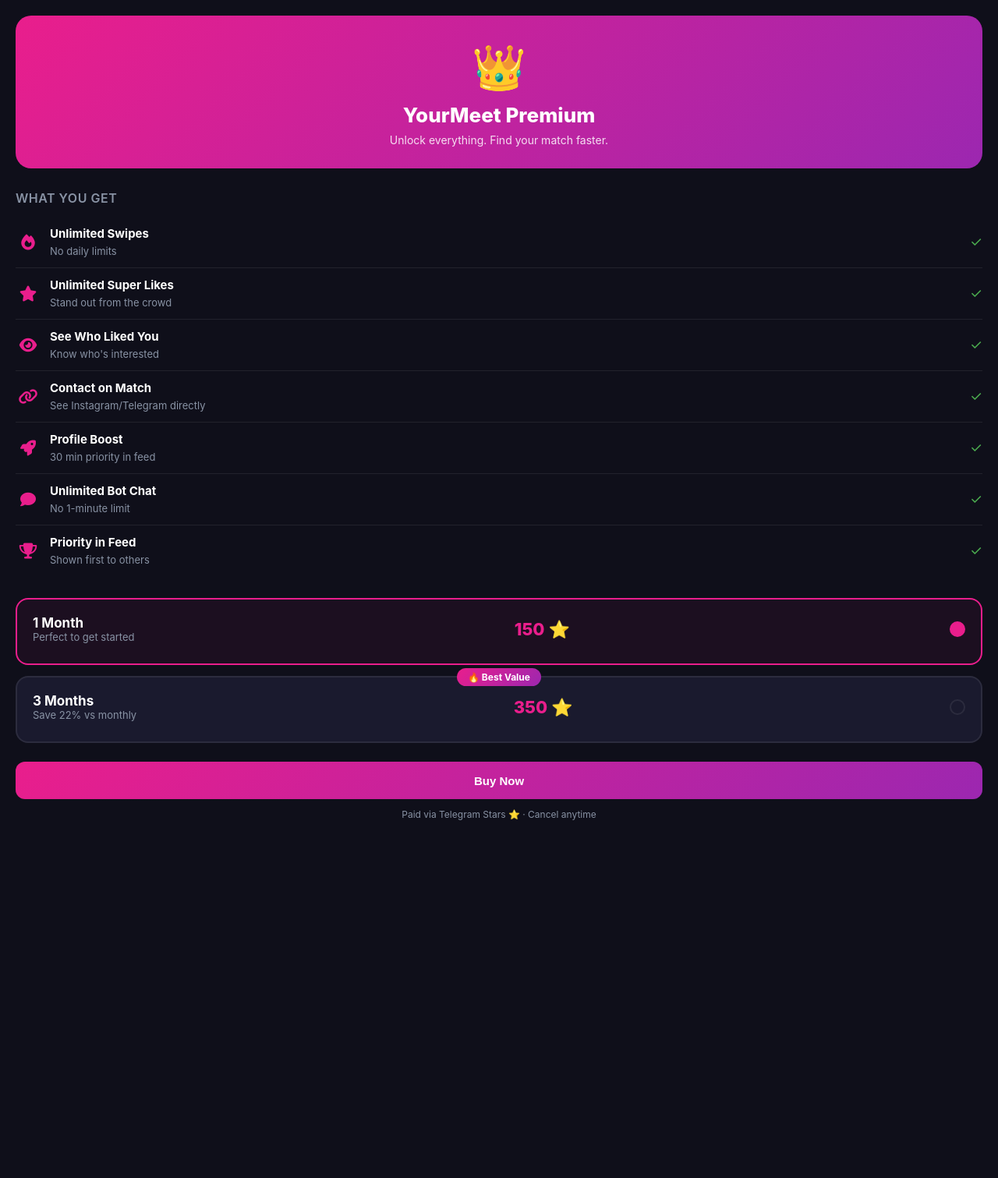
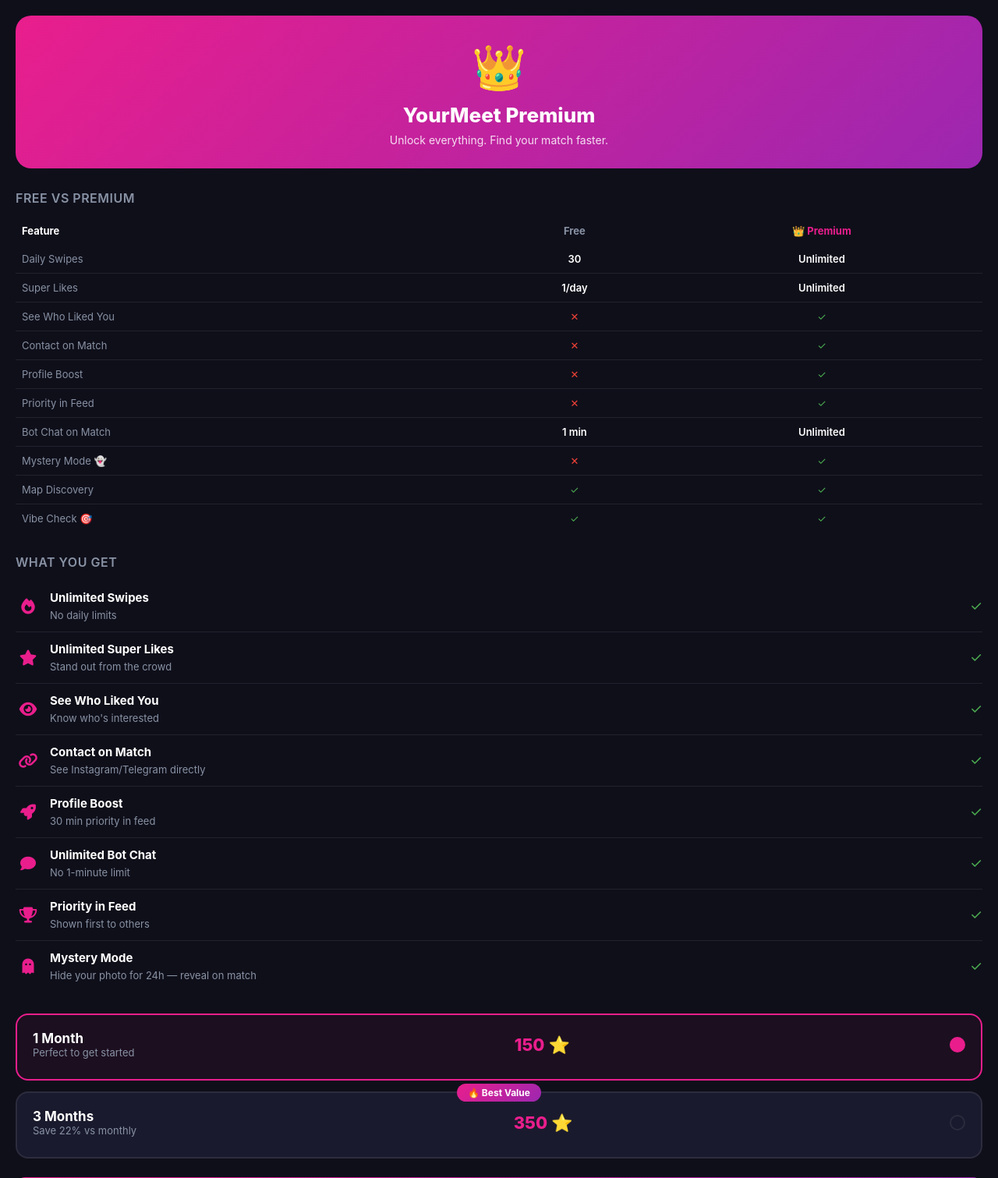
Before and after one commit to truthwayofislam/yourmeet, a FastAPI app: template templates/premium.html in a window 1280 px wide. Shown: the top 1511 px of the page at 78% size. Run offline with FastAPI, Linux system fonts and the light colour scheme; the template is opened without the code that fills it, so the values that code supplies are empty; some libraries are stand-ins or nearby versions.

Commit message:
hkjkiiojgh

```diff
--- a/bot.py
+++ b/bot.py
@@ -148,7 +148,8 @@ async def cmd_share(update: Update, ctx: ContextTypes.DEFAULT_TYPE):
     tg_id = str(update.effective_user.id)
     user = _get_user(tg_id)
     lang = (user.language if user else _lang(update)) or "en"
-    link = f"https://t.me/{BOT_USERNAME}?start=ref_{tg_id}"
+    bot_username = os.getenv("BOT_USERNAME", "").strip().strip("'\"")
+    link = f"https://t.me/{bot_username}?start=ref_{tg_id}"
     await update.message.reply_text(s(lang, "referral_msg", link=link))
 
 
--- a/templates/premium.html
+++ b/templates/premium.html
@@ -23,6 +23,19 @@
   .feature-text strong { display: block; font-size: 15px; margin-bottom: 2px; }
   .feature-text span { font-size: 13px; color: var(--text-muted); }
   .feature-check { color: #4caf50; font-size: 18px; }
+
+  /* Comparison table */
+  .compare-table { width: 100%; border-collapse: collapse; margin-bottom: 28px; }
+  .compare-table th { padding: 10px 8px; font-size: 13px; font-weight: 700; text-align: center; }
+  .compare-table th:first-child { text-align: left; }
+  .compare-table th.free { color: var(--text-muted); }
+  .compare-table th.premium { color: var(--primary); }
+  .compare-table td { padding: 10px 8px; font-size: 13px; border-bottom: 1px solid var(--border); text-align: center; }
+  .compare-table td:first-child { text-align: left; color: var(--text-muted); }
+  .compare-table tr:last-child td { border-bottom: none; }
+  .yes { color: #4caf50; font-size: 16px; }
+  .no { color: #f44336; font-size: 16px; }
+  .val { color: var(--text); font-weight: 600; font-size: 12px; }
 
   .plans-wrap { display: flex; flex-direction: column; gap: 14px; margin-bottom: 24px; }
   .plan-card {
@@ -63,6 +76,32 @@
   </div>
   {% endif %}
 
+  <!-- Comparison Table -->
+  <div class="features-list">
+    <h3>Free vs Premium</h3>
+    <table class="compare-table">
+      <thead>
+        <tr>
+          <th>Feature</th>
+          <th class="free">Free</th>
+          <th class="premium">👑 Premium</th>
+        </tr>
+      </thead>
+      <tbody>
+        <tr><td>Daily Swipes</td><td class="val">30</td><td class="val">Unlimited</td></tr>
+        <tr><td>Super Likes</td><td class="val">1/day</td><td class="val">Unlimited</td></tr>
+        <tr><td>See Who Liked You</td><td class="no">✕</td><td class="yes">✓</td></tr>
+        <tr><td>Contact on Match</td><td class="no">✕</td><td class="yes">✓</td></tr>
+        <tr><td>Profile Boost</td><td class="no">✕</td><td class="yes">✓</td></tr>
+        <tr><td>Priority in Feed</td><td class="no">✕</td><td class="yes">✓</td></tr>
+        <tr><td>Bot Chat on Match</td><td class="val">1 min</td><td class="val">Unlimited</td></tr>
+        <tr><td>Mystery Mode 👻</td><td class="no">✕</td><td class="yes">✓</td></tr>
+        <tr><td>Map Discovery</td><td class="yes">✓</td><td class="yes">✓</td></tr>
+        <tr><td>Vibe Check 🎯</td><td class="yes">✓</td><td class="yes">✓</td></tr>
+      </tbody>
+    </table>
+  </div>
+
   <!-- Features -->
   <div class="features-list">
     <h3>What you get</h3>
@@ -74,6 +113,7 @@
       ("fa-rocket", "Profile Boost", "30 min priority in feed"),
       ("fa-comment", "Unlimited Bot Chat", "No 1-minute limit"),
       ("fa-trophy", "Priority in Feed", "Shown first to others"),
+      ("fa-ghost", "Mystery Mode", "Hide your photo for 24h — reveal on match"),
     ] %}
     {% for icon, title, desc in features %}
     <div class="feature-row">
```
